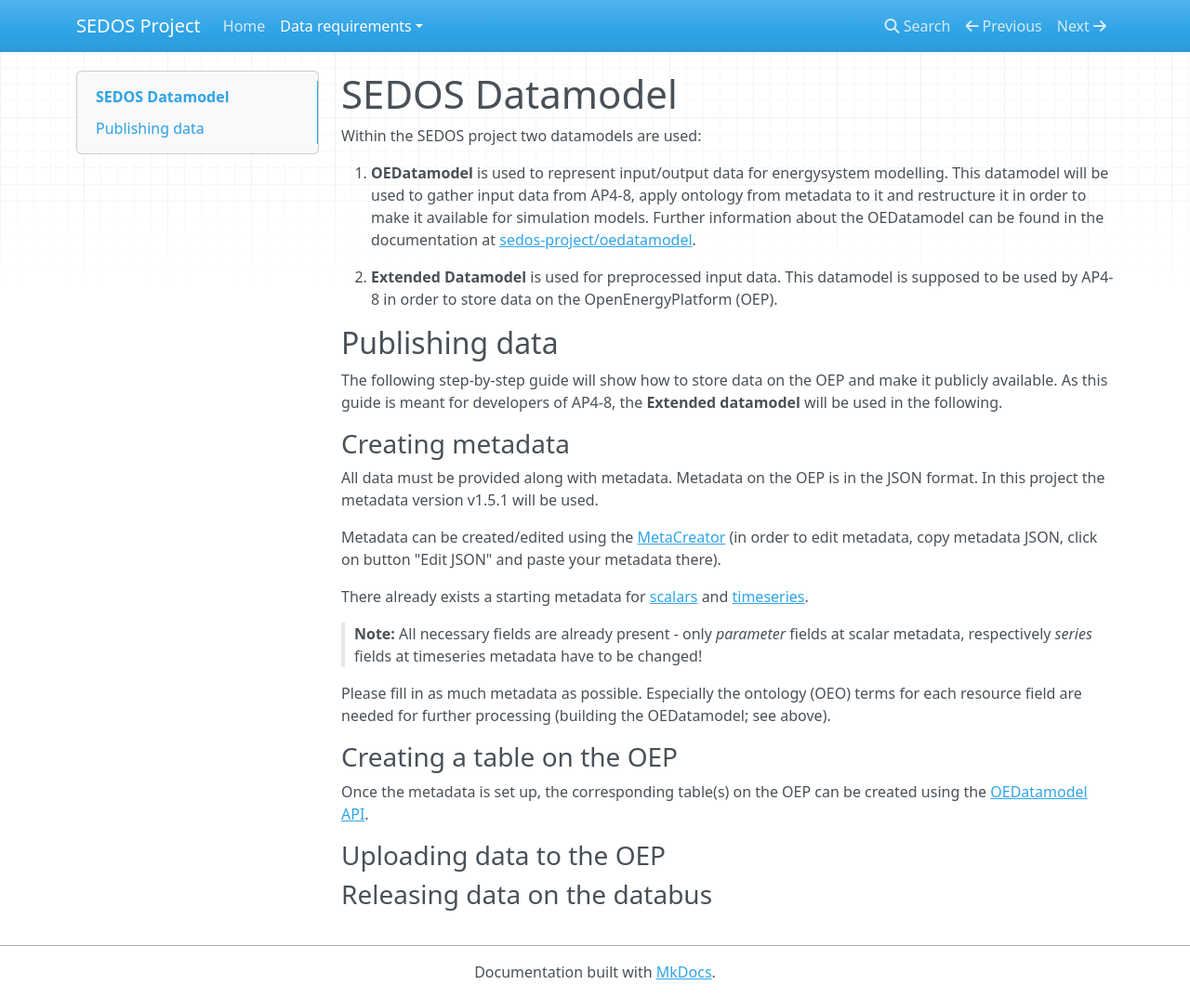
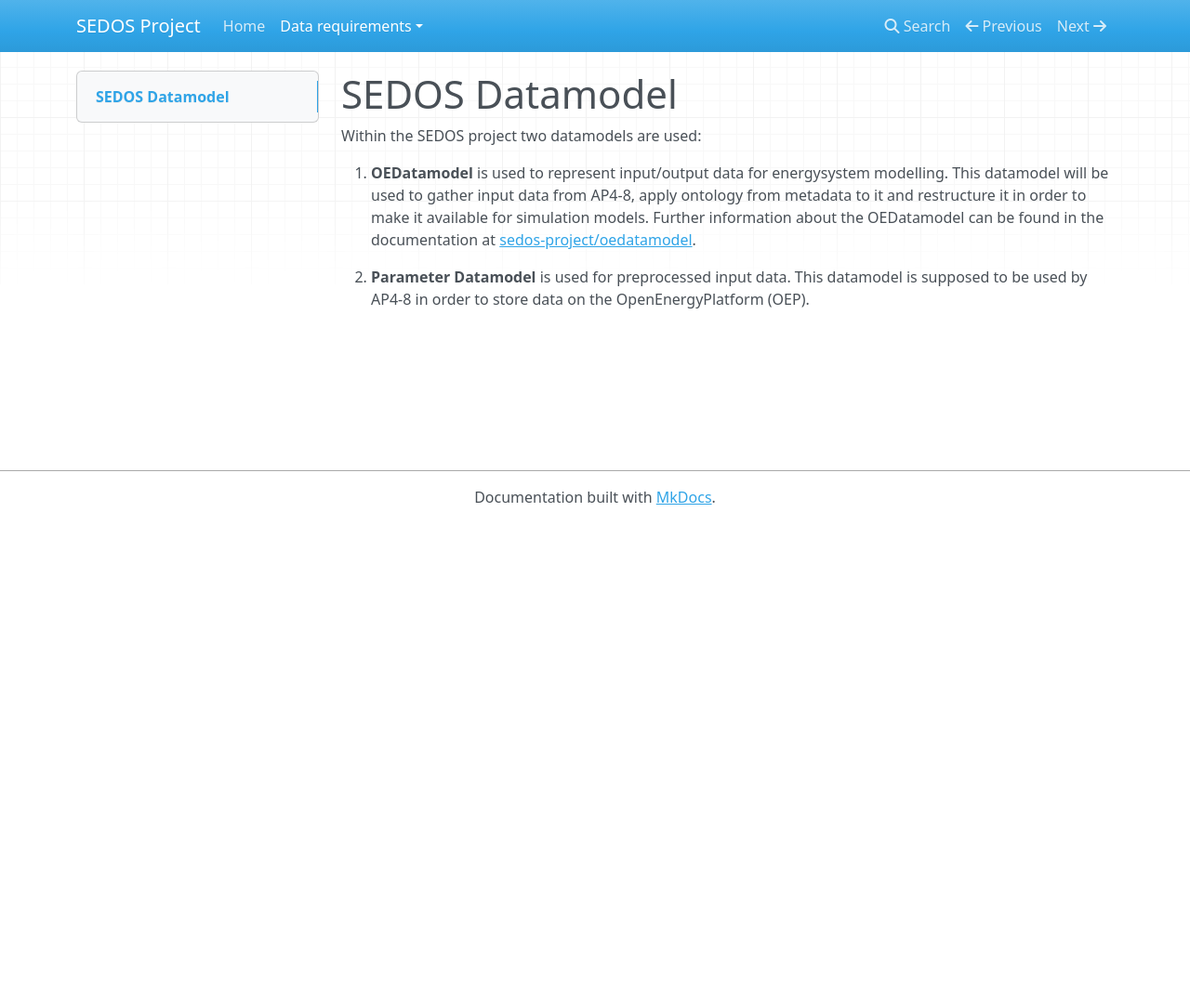
Before and after one commit to sedos-project/organization, an MkDocs documentation site: the page built from docs/data_requirements/datamodel.md, in a window 1280 px wide and 1074 px high. Shown: the whole window at 93% size. Built offline with MkDocs 1.6.1, drawn with Linux system fonts in a browser that asks for light colours; nearby versions of some CDN libraries.

Commit message:
Restructure documentation
Add contribute_data.md to map the workflow from data and metadata creation to publishing data.
Specifics of each subsection are dealt with in much greater detail in designated .md files.

```diff
--- a/docs/data_requirements/datamodel.md
+++ b/docs/data_requirements/datamodel.md
@@ -7,28 +7,5 @@ This datamodel will be used to gather input data from AP4-8, apply ontology from
 restructure it in order to make it available for simulation models.
 Further information about the OEDatamodel can be found in the documentation at [sedos-project/oedatamodel](https://github.com/sedos-project/oedatamodel).
 
-2. **Extended Datamodel** is used for preprocessed input data.
+2. **Parameter Datamodel** is used for preprocessed input data.
 This datamodel is supposed to be used by AP4-8 in order to store data on the OpenEnergyPlatform (OEP).
-
-## Publishing data
-The following step-by-step guide will show how to store data on the OEP and make it publicly available.
-As this guide is meant for developers of AP4-8, the **Extended datamodel** will be used in the following.
-
-### Creating metadata
-All data must be provided along with metadata. Metadata on the OEP is in the JSON format.
-In this project the metadata version v1.5.1 will be used.
-
-Metadata can be created/edited using the [MetaCreator](https://meta.rl-institut.de/meta_creator/151)
-(in order to edit metadata, copy metadata JSON, click on button "Edit JSON" and paste your metadata there).
-
-There already exists a starting metadata for [scalars](https://github.com/sedos-project/oedatamodel/blob/main/extended_datamodel/datamodel_scalars.json) and [timeseries](https://github.com/sedos-project/oedatamodel/blob/main/extended_datamodel/datamodel_timeseries.json).
-> **Note:** All necessary fields are already present - only _parameter_ fields at scalar metadata, respectively _series_ fields at timeseries metadata have to be changed!
-
-Please fill in as much metadata as possible.
-Especially the ontology (OEO) terms for each resource field are needed for further processing (building the OEDatamodel; see above).
-
-### Creating a table on the OEP
-Once the metadata is set up, the corresponding table(s) on the OEP can be created using the [OEDatamodel API](https://modex.rl-institut.de).
-
-### Uploading data to the OEP
-### Releasing data on the databus
```
Also changed, not shown: docs/data_requirements/contribute_data.md (added, +33 -0 lines), docs/data_requirements/input_data.md (+17 -22 lines).
